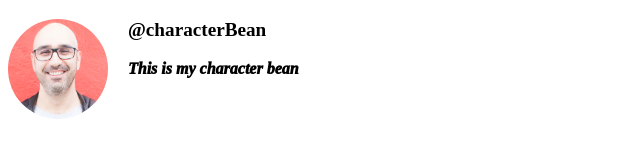
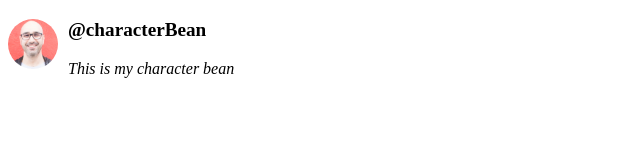
Before and after one commit to khidash8/CWM-Html-CSS, a plain HTML site: page index.html in a window 1280 px wide. Shown: the whole page, without its empty margins (0-640 px from the left). Drawn offline with Linux system fonts and the light colour scheme.

Commit message:
playing around with the CSS values

```diff
--- a/index.html
+++ b/index.html
@@ -4,27 +4,26 @@
     <title>Code With Mosh Html Css</title>
     <style>
       img {
-                width: 100px;
-                border-radius: 50px;
+        width: 50px;
+        border-radius: 25px;
         float: left;
-                margin-right: 20px;
+        margin-right: 10px;
       }
     </style>
   </head>
   <body>
-        <img src="Images/mosh.jpg" alt="image of character bean">
+    <img src="Images/mosh.jpg" alt="image of character bean" />
     <style>
-            .username{
+      .username {
         font-size: larger;
         font-weight: bold;
       }
-            .profession{
-                font-weight: 1000;
+      .profession {
+        font-weight: normal;
         font-style: oblique;
       }
     </style>
     <p class="username">@characterBean</p>
     <p class="profession">This is my character bean</p>
   </body>
-
 </html>
```
Lines whose indentation alone changed are shown as unchanged.
